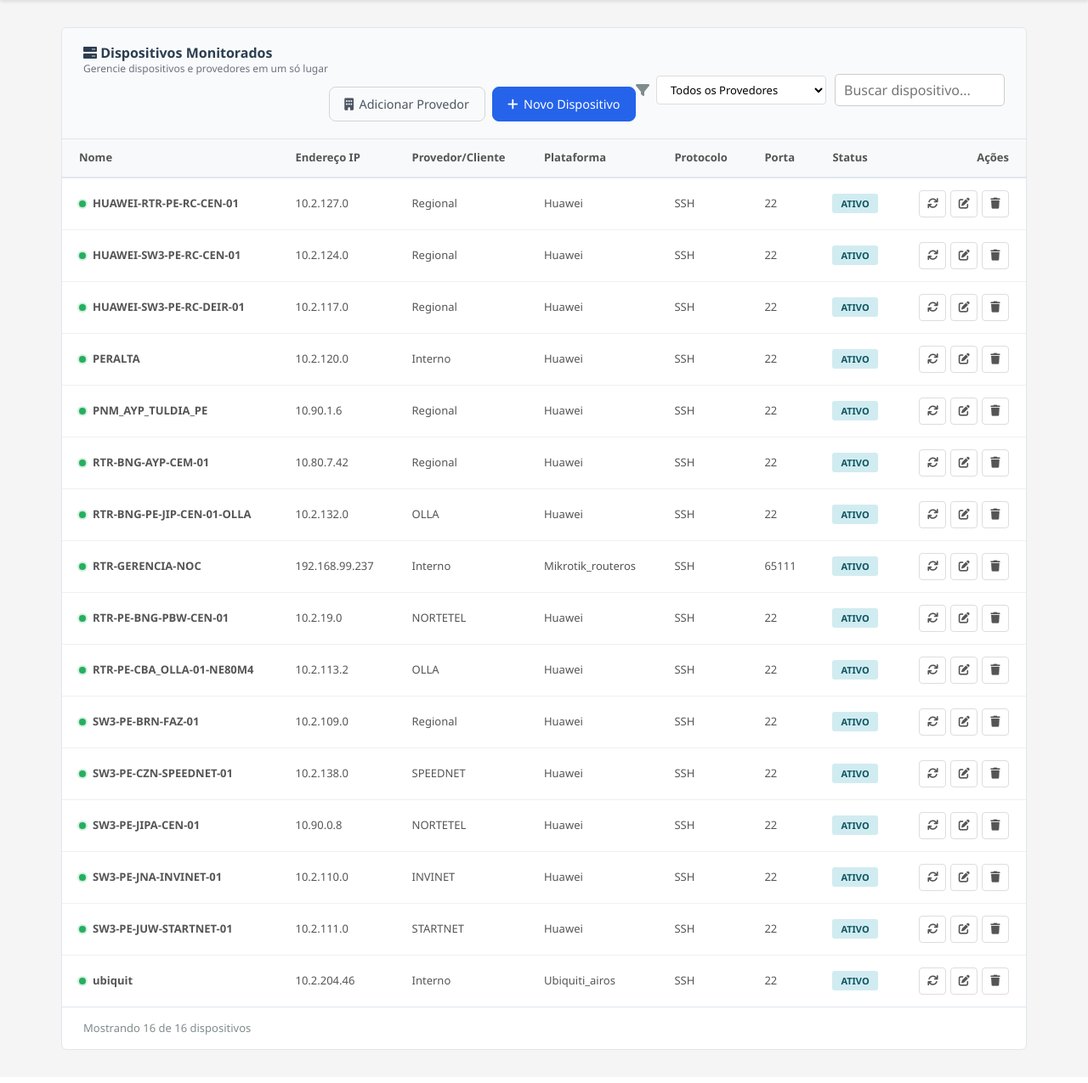
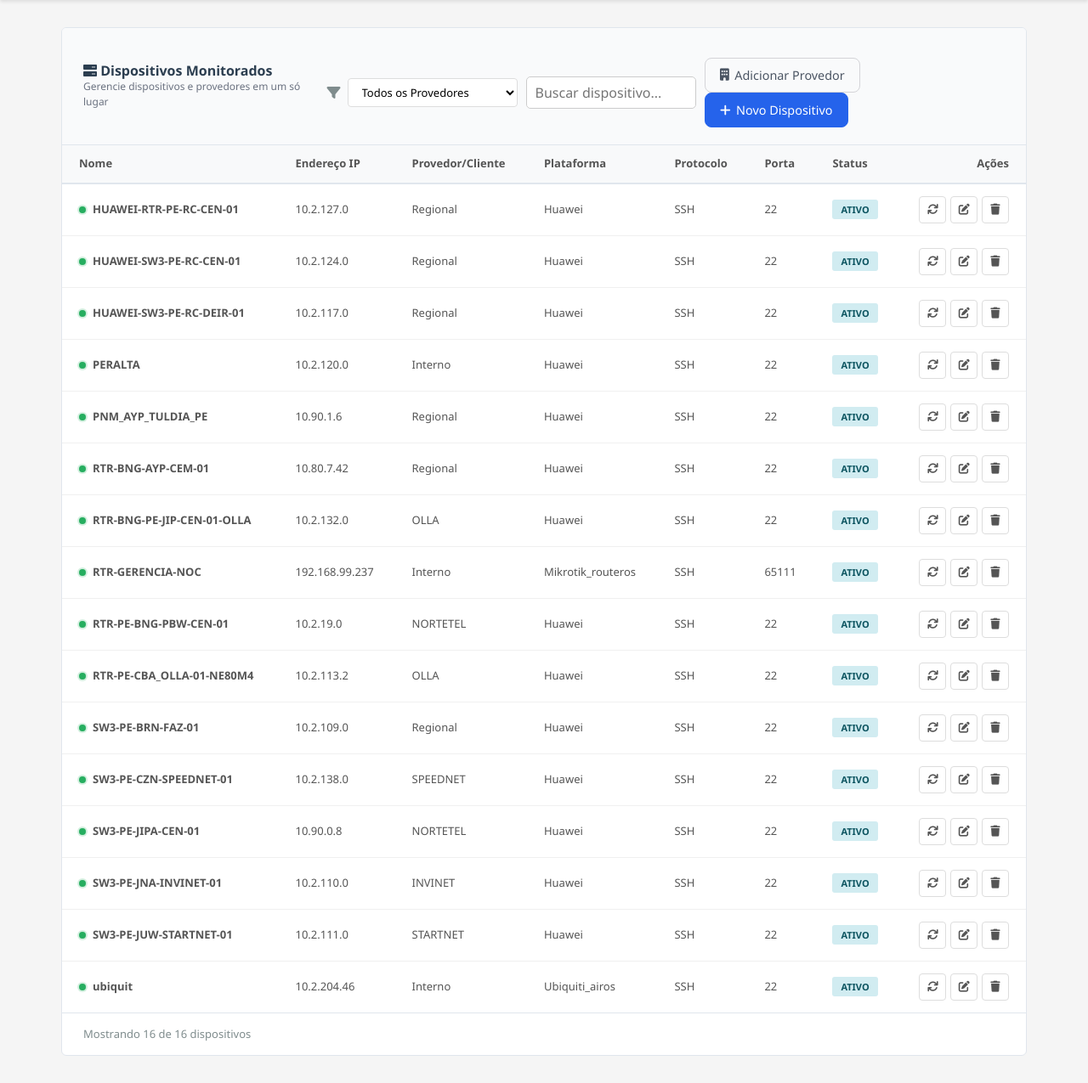
Before and after one commit to brunosaccoman/network-backup, a Flask app: page /devices in a window 1280 px wide. Shown: the part 61-1336 px from the top of the page at 85% size. Before the commit the page ends 1297 px from the top, so only its background shows below. Run offline with Flask 3, Linux system fonts and the light colour scheme; data comes from the database, SQL or seed files in the repository; data that the repository does not hold is empty.

Commit message:
implemented filter to provedor and made a cleanup on comments

```diff
--- a/templates/devices.html
+++ b/templates/devices.html
@@ -88,14 +88,37 @@
         border-radius: 6px;
         border: 1px solid #e0e6ed;
         overflow: hidden;
+        margin-top: 20px;
     }
 
     .table-header {
-        padding: 20px 25px;
-        border-bottom: 1px solid #e0e6ed;
         display: flex;
         justify-content: space-between;
         align-items: center;
+        padding: 20px 25px;
+        border-bottom: 1px solid #e0e6ed;
+        background: #f9fafb;
+    }
+
+    .table-header-content {
+        display: flex;
+        align-items: center;
+        gap: 12px;
+        flex-wrap: wrap;
+    }
+
+    .table-header-title {
+        margin: 0;
+    }
+
+    .table-header-subtitle {
+        margin: 0;
+        font-size: 12px;
+        color: #6b7280;
+    }
+
+    .table-header-actions {
+        margin-left: auto;
     }
 
     .table-header h5 {
@@ -128,11 +153,19 @@
         border-bottom: 2px solid #e0e6ed;
     }
 
+    .data-table th.text-right {
+        text-align: right;
+    }
+
     .data-table td {
         padding: 14px 20px;
         font-size: 13px;
         color: #555;
         border-bottom: 1px solid #f0f0f0;
+    }
+
+    .data-table td.text-right {
+        text-align: right;
     }
 
     .data-table tbody tr:hover {
@@ -257,6 +292,73 @@
         gap: 8px;
         align-items: center;
     }
+
+    .search-input {
+        padding: 6px 10px;
+        border-radius: 5px;
+        border: 1px solid #ccc;
+        width: 200px;
+    }
+
+    .action-buttons-end {
+        justify-content: flex-end;
+    }
+
+    .modal-content-large {
+        max-width: 700px;
+    }
+
+    .provedor-form-container {
+        margin-bottom: 20px;
+        padding: 15px;
+        background: #f8f9fa;
+        border-radius: 4px;
+    }
+
+    .provedor-form-container h3 {
+        margin-bottom: 10px;
+        font-size: 16px;
+    }
+
+    .provedor-form {
+        display: flex;
+        gap: 10px;
+        align-items: flex-end;
+    }
+
+    .form-group-flex {
+        flex: 1;
+        margin-bottom: 0;
+    }
+
+    .btn-nowrap {
+        white-space: nowrap;
+    }
+
+    .provedores-section h3 {
+        margin-bottom: 10px;
+        font-size: 16px;
+    }
+
+    .provedores-loading {
+        text-align: center;
+        color: #999;
+        padding: 20px;
+    }
+
+    .modal-body-center {
+        text-align: center;
+        padding: 20px;
+    }
+
+    .loading-spinner {
+        font-size: 40px;
+        color: #007bff;
+    }
+
+    .loading-text {
+        margin-top: 10px;
+    }
 </style>
 {% endblock %}
 
@@ -445,18 +537,16 @@
                     body: JSON.stringify(deviceData)
                 });
 
-                // Verificando o status da resposta
                 console.log('Status da resposta:', response.status);
 
                 if (response.ok) {
-                    // Esperando a resposta e verificando os dados
                     const data = await response.json();
                     console.log('Resposta do servidor:', data);
 
                     if (data.success) {
                         showAlert('Dispositivo atualizado com sucesso!', 'success');
                         updateDeviceRowInTable(deviceId, deviceData);
-                        closeModal('editModal'); // Fechar o modal após salvar
+                        closeModal('editModal');
                     } else {
                         showAlert('Erro: ' + data.error, 'danger');
                     }
@@ -774,18 +849,16 @@
                     body: JSON.stringify(deviceData)
                 });
 
-                // Verificando o status da resposta
                 console.log('Status da resposta:', response.status);
 
                 if (response.ok) {
-                    // Esperando a resposta e verificando os dados
                     const data = await response.json();
                     console.log('Resposta do servidor:', data);
 
                     if (data.success) {
                         showAlert('Dispositivo atualizado com sucesso!', 'success');
                         updateDeviceRowInTable(deviceId, deviceData);
-                        closeModal('editModal'); // Fechar o modal após salvar
+                        closeModal('editModal');
                     } else {
                         showAlert('Erro: ' + data.error, 'danger');
                     }
@@ -794,26 +867,108 @@
                     showAlert('Erro ao salvar dispositivo, tente novamente.', 'danger');
                 }
             } catch (error) {
-                // Em caso de erro, mostrar no log
                 console.log('Erro na requisição:', error);
                 showAlert('Erro: ' + error.message, 'danger');
             }
         });
+
+        function applyProvedorFilter() {
+            const provedorFilter = document.getElementById('deviceProvedorFilter');
+            if (!provedorFilter) return;
+
+            const selectedProvedor = provedorFilter.value.toLowerCase();
+            const tableBody = document.getElementById('devicesTableBody');
+            if (!tableBody) return;
+
+            let visibleCount = 0;
+            Array.from(tableBody.querySelectorAll('tr')).forEach(row => {
+                const provedorValue = row.getAttribute('data-provedor') || 'Sem_Provedor';
+                const provedorMatch = !selectedProvedor ||
+                    provedorValue.toLowerCase() === selectedProvedor.toLowerCase() ||
+                    (selectedProvedor === '' && provedorValue);
+
+                if (provedorMatch) {
+                    row.style.display = '';
+                    visibleCount++;
+                } else {
+                    row.style.display = 'none';
+                }
+            });
+
+            document.getElementById('visibleCount').innerText = visibleCount;
+        }
+
+        const provedorFilterElement = document.getElementById('deviceProvedorFilter');
+        if (provedorFilterElement) {
+            provedorFilterElement.addEventListener('change', function () {
+                applyProvedorFilter();
+                const searchInput = document.getElementById('deviceSearch');
+                if (searchInput && searchInput.value) {
+                    searchInput.dispatchEvent(new Event('input'));
+                }
+            });
+        }
+
+        const originalSearchHandler = searchInput?.oninput;
+        if (searchInput) {
+            searchInput.addEventListener('input', function () {
+                const query = this.value.toLowerCase();
+                const provedorFilter = document.getElementById('deviceProvedorFilter');
+                const selectedProvedor = provedorFilter ? provedorFilter.value.toLowerCase() : '';
+                let visibleCount = 0;
+                const tableBody = document.getElementById('devicesTableBody');
+
+                if (!tableBody) {
+                    console.error('Tabela de dispositivos não encontrada!');
+                    return;
+                }
+
+                Array.from(tableBody.querySelectorAll('tr')).forEach(row => {
+                    const deviceName = row.querySelector('td:nth-child(1) strong') ? row.querySelector('td:nth-child(1) strong').innerText.toLowerCase() : '';
+                    const deviceIp = row.querySelector('td:nth-child(2)') ? row.querySelector('td:nth-child(2)').innerText.toLowerCase() : '';
+                    const deviceProvedor = row.querySelector('td:nth-child(3)') ? row.querySelector('td:nth-child(3)').innerText.toLowerCase() : '';
+                    const devicePlatform = row.querySelector('td:nth-child(4)') ? row.querySelector('td:nth-child(4)').innerText.toLowerCase() : '';
+                    const deviceProtocol = row.querySelector('td:nth-child(5)') ? row.querySelector('td:nth-child(5)').innerText.toLowerCase() : '';
+                    const devicePort = row.querySelector('td:nth-child(6)') ? row.querySelector('td:nth-child(6)').innerText.toLowerCase() : '';
+
+                    const text = deviceName + ' ' + deviceIp + ' ' + deviceProvedor + ' ' + devicePlatform + ' ' + deviceProtocol + ' ' + devicePort;
+                    const provedorValue = row.getAttribute('data-provedor') || 'Sem_Provedor';
+                    const provedorMatch = !selectedProvedor ||
+                        provedorValue.toLowerCase() === selectedProvedor.toLowerCase();
+
+                    if (text.includes(query) && provedorMatch) {
+                        row.style.display = '';
+                        visibleCount++;
+                    } else {
+                        row.style.display = 'none';
+                    }
+                });
+
+                console.log("Dispositivos visíveis:", visibleCount);
+                document.getElementById('visibleCount').innerText = visibleCount;
+            });
+        }
 
     });
 </script>
 {% endblock %}
 
 {% block content %}
-<div class="table-container" style="margin-top: 20px;">
-    <div class="table-header" style="background: #f9fafb;">
-        <div style="display:flex; align-items:center; gap:12px; flex-wrap: wrap;">
+<div class="table-container">
+    <div class="table-header">
+        <div class="table-header-content">
             <div>
-                <h5 style="margin:0;"><i class="fas fa-server"></i> Dispositivos Monitorados</h5>
-                <p style="margin:0; font-size:12px; color:#6b7280;">Gerencie dispositivos e provedores em um só lugar
-                </p>
+                <h5 class="table-header-title"><i class="fas fa-server"></i> Dispositivos Monitorados</h5>
+                <p class="table-header-subtitle">Gerencie dispositivos e provedores em um só lugar</p>
             </div>
-            <div class="d-flex justify-content-start align-items-center gap-2 flex-wrap" style="margin-left:auto;">
+        </div>
+        <div class="table-actions">
+            {% set filter_id = 'device' %}
+            {% set show_provedor_filter = true %}
+            {% set show_ip_search = false %}
+            {% include 'components/table_filters.html' %}
+            <input id="deviceSearch" type="text" placeholder="Buscar dispositivo..." class="search-input">
+            <div class="table-header-actions">
                 <button class="btn-gerenciar btn-gerenciar--ghost" onclick="showModal('manageProvedoresModal')">
                     <i class="fas fa-building"></i> Adicionar Provedor
                 </button>
@@ -821,14 +976,6 @@
                     <i class="fas fa-plus"></i> Novo Dispositivo
                 </button>
             </div>
-        </div>
-        <div class="table-actions" style="display: flex; gap: 10px; align-items: center; margin-top:15px;">
-            {% set filter_id = 'device' %}
-            {% set show_provedor_filter = true %}
-            {% set show_ip_search = false %}
-            {% include 'components/table_filters.html' %}
-            <input id="deviceSearch" type="text" placeholder="Buscar dispositivo..." class="search-input"
-                style="padding: 6px 10px; border-radius: 5px; border: 1px solid #ccc; width: 200px;">
         </div>
     </div>
 
@@ -842,7 +989,7 @@
                 <th>Protocolo</th>
                 <th>Porta</th>
                 <th>Status</th>
-                <th style="text-align: right;">Ações</th>
+                <th class="text-right">Ações</th>
             </tr>
         </thead>
         <tbody id="devicesTableBody">
@@ -865,8 +1012,8 @@
                         {{ 'Ativo' if device.active else 'Inativo' }}
                     </span>
                 </td>
-                <td style="text-align: right;">
-                    <div class="action-buttons" style="justify-content: flex-end;">
+                <td class="text-right">
+                    <div class="action-buttons action-buttons-end">
                         <button class="btn-action backupButton" data-device-id="{{ device.id }}" title="Fazer Backup">
                             <i class="fas fa-sync"></i>
                         </button>
```
Also changed, not shown: other parts of templates/devices.html (+17 -38 lines).
